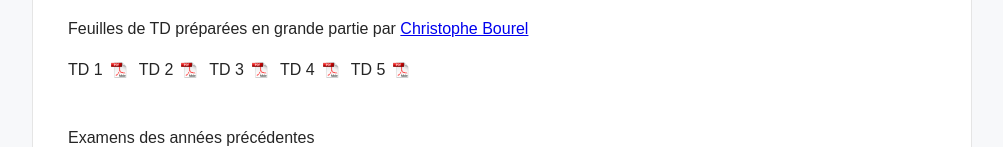
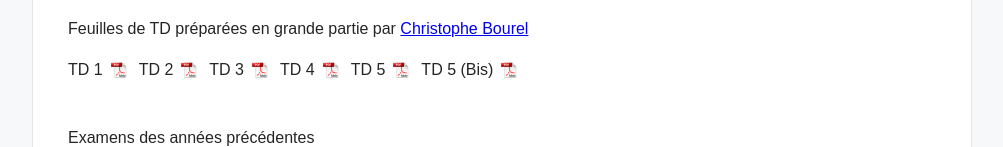
Before and after one commit to AymericJdC/AymericJdC.github.io, a plain HTML site: page enseignements.html in a window 1280 px wide. Shown: the part 438-585 px from the top of the page, without its empty margins (138-1141 px from the left). Drawn offline with Linux system fonts and the light colour scheme.

Commit message:
Update enseignements.html

```diff
--- a/enseignements.html
+++ b/enseignements.html
@@ -87,6 +87,14 @@
         <img src="logo-pdf.png" width="16" height="16" alt="PDF">
     </a>
 
+    <br>
+    <span>TD 5 (Bis)</span>
+
+    <a href="TD5BIS.pdf" target="_blank" class="pdf-link">
+        <img src="logo-pdf.png" width="16" height="16" alt="PDF">
+    </a>
+
+
 </div>
         <br>
     <p class="teaching-note">
```
